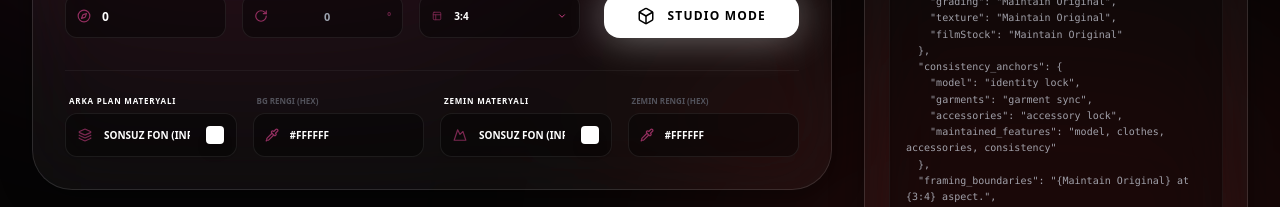
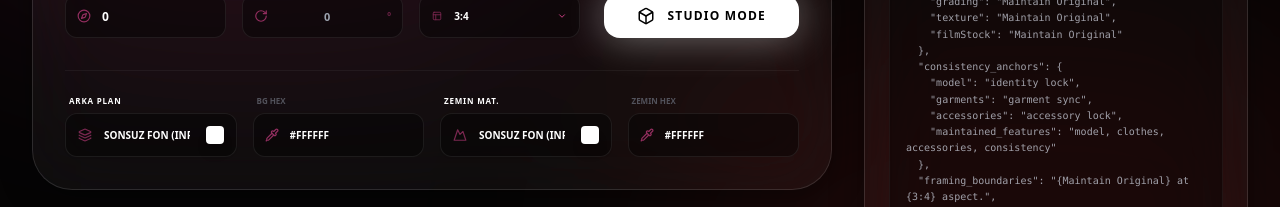
Before and after one commit to cadoky/re-angle-offline, a React (Vite) app: page / in a window 1280 px wide. Both pictures are taken after a click on the button "STUDIO MODE". Shown: the part 823-1030 px from the top of the page. Built offline with nearby package versions, Linux system fonts and the light colour scheme.

Commit message:
Add files via upload

```diff
--- a/App.tsx
+++ b/App.tsx
@@ -152,7 +152,7 @@ const SelectorComponent: React.FC<SelectorProps> = ({ label, icon, value, option
   }, []);
 
   return (
-    <div className="dropdown-container w-full relative" ref={selRef}>
+    <div className="dropdown-container w-full relative" ref={selRef} style={{ zIndex: isOpen ? 50 : undefined }}>
       {label && <label className={`text-[8px] font-black uppercase tracking-widest px-1 flex items-center gap-2 mb-1.5 font-bold ${disabled ? 'text-zinc-700' : 'text-white'}`}>{label}</label>}
       <div className={`w-full flex items-center gap-2 text-[10px] font-black glass-input px-3 py-2.5 rounded-xl border border-white/10 hover:border-pink-500/40 shadow-sm transition-all ${disabled ? 'cursor-not-allowed opacity-50' : 'cursor-pointer'}`}>
         <span className={`opacity-50 ${disabled ? 'text-zinc-700' : 'text-pink-500'}`}>{icon}</span>
@@ -183,7 +183,7 @@ const SelectorComponent: React.FC<SelectorProps> = ({ label, icon, value, option
 // --- COMPONENT: DropdownComponent ---
 const DropdownComponent: React.FC<DropdownProps> = ({ label, icon, value, options: menuOptions, translations: menuTranslations, isOpen, setOpen, onChange, menuRef }) => {
   return (
-    <div className="dropdown-container w-full relative" ref={menuRef}>
+    <div className="dropdown-container w-full relative" ref={menuRef} style={{ zIndex: isOpen ? 50 : undefined }}>
       <span className="text-[8px] font-black text-zinc-600 uppercase mb-1.5 block tracking-widest px-1 text-white font-bold">{label}</span>
       <button onClick={(e) => { e.stopPropagation(); setOpen(!isOpen); }} className="w-full flex items-center gap-3 text-[11px] font-black border border-white/10 px-4 py-3 rounded-xl bg-black/40 hover:border-pink-500/40 shadow-lg justify-between transition-all cursor-pointer">
         <div className="flex items-center gap-2 text-pink-500">{icon} <span className="text-white truncate max-w-[120px] uppercase font-bold">{safeString(value)}</span></div>
@@ -309,12 +309,12 @@ const App: React.FC = () => {
         scale !== 'Maintain Original' ? `{${scaleProtocol[scale] || safeString(scale)}}` : null,
         pose !== 'Maintain Original' ? `{${pose.toLowerCase()} pose}` : null,
 
-        // Injected parameters that were previously missing from output
-        lighting !== 'Maintain Original' ? `{${lighting}}` : null,
-        style !== 'Maintain Original' ? `{${style}}` : null,
-        grading !== 'Maintain Original' ? `{${grading}}` : null,
-        texture !== 'Maintain Original' ? `{${texture}}` : null,
-        filmStock !== 'Maintain Original' ? `{${filmStock}}` : null,
+        // Ensure lighting, style, etc. are correctly included in final technical string
+        lighting !== 'Maintain Original' ? `{lighting: ${lighting}}` : null,
+        style !== 'Maintain Original' ? `{style: ${style}}` : null,
+        grading !== 'Maintain Original' ? `{grading: ${grading}}` : null,
+        texture !== 'Maintain Original' ? `{texture: ${texture}}` : null,
+        filmStock !== 'Maintain Original' ? `{film stock: ${filmStock}}` : null,
 
         `{match ref: ${fullMaintainedList}}`,
         `Aspect Ratio ${ratio}`
@@ -580,7 +580,7 @@ const App: React.FC = () => {
           aperture: 'f/2.8',
           texture: 'Matte Finish',
           scale: 'Extreme Wide Shot',
-          pose: 'Back View', // Custom mapped to Back
+          pose: 'Three-Quarter Turn',
           angle: 'Low Angle',
           ratio: '2.39:1'
         }
@@ -686,7 +686,7 @@ const App: React.FC = () => {
           aperture: 'f/1.4',
           texture: 'Soft Skin Gloss',
           scale: 'Wide Shot (General)',
-          pose: 'Back View',
+          pose: 'Three-Quarter Turn',
           angle: 'Low Angle',
           ratio: '16:9'
         }
@@ -771,18 +771,7 @@ const App: React.FC = () => {
     setAperture(randomScenario.settings.aperture);
     setTexture(randomScenario.settings.texture);
     setScale(randomScenario.settings.scale);
-
-    // Handle special pose cases if needed, otherwise direct map
-    if (randomScenario.settings.pose === 'Back View') {
-       setPose('Back View'); // Ensure this exists in options if used, or map to 'Rear' equivalent if needed.
-       // Actually 'Back View' isn't in original options, mapping to 'Rear' equivalent in angle, but 'Back' pose isn't standard.
-       // Let's map to 'Maintain Original' or a safe default if not in list.
-       // Checking original options: 'Frontal Standing', '90 Profile View', 'Three-Quarter Turn', 'Sitting / Crouching', 'Dynamic Movement', 'Over the Shoulder'
-       setPose('Three-Quarter Turn'); // Fallback for safety or add to options.
-    } else {
     setPose(randomScenario.settings.pose);
-    }
-
     setAngle(randomScenario.settings.angle);
     setRatio(randomScenario.settings.ratio);
 
@@ -828,11 +817,12 @@ const App: React.FC = () => {
       </div>
 
       <style dangerouslySetInnerHTML={{ __html: `
-        .glass-panel { background: rgba(255, 255, 255, 0.04); backdrop-filter: blur(40px) saturate(180%); border: 1px solid rgba(255, 255, 255, 0.12); box-shadow: 0 8px 32px 0 rgba(0, 0, 0, 0.4); isolation: isolate; }
+        /* Removed isolation: isolate to allow z-index to work globally across panels on mobile */
+        .glass-panel { background: rgba(255, 255, 255, 0.04); backdrop-filter: blur(40px) saturate(180%); border: 1px solid rgba(255, 255, 255, 0.12); box-shadow: 0 8px 32px 0 rgba(0, 0, 0, 0.4); }
         .glass-input { background: rgba(0, 0, 0, 0.4); border: 1px solid rgba(255, 255, 255, 0.08); transition: all 0.3s; height: 44px; }
         .glass-input:focus { border-color: rgba(236, 72, 153, 0.4); outline: none; }
         .glass-input:disabled { opacity: 0.2; cursor: not-allowed; }
-        .dropdown-menu { background: #000000 !important; border: 1px solid rgba(255, 255, 255, 0.25) !important; z-index: 999999 !important; position: absolute; left: 0; right: 0; max-height: 300px; overflow-y: auto; border-radius: 1rem; margin-top: 0.25rem; width: 100%; }
+        .dropdown-menu { background: #000000 !important; border: 1px solid rgba(255, 255, 255, 0.25) !important; z-index: 1000 !important; position: absolute; left: 0; right: 0; max-height: 300px; overflow-y: auto; border-radius: 1rem; margin-top: 0.25rem; width: 100%; }
         .dropdown-item { background: #000000 !important; color: #ffffff !important; transition: all 0.2s; cursor: pointer; border-bottom: 1px solid rgba(255,255,255,0.05); font-weight: bold; padding: 0.75rem 1rem; font-size: 10px; text-transform: uppercase; text-align: left; }
         .dropdown-item:hover { background: #111111 !important; color: #db2777 !important; }
         .angle-btn { transition: all 0.3s cubic-bezier(0.4, 0, 0.2, 1); cursor: pointer; }
@@ -878,9 +868,10 @@ const App: React.FC = () => {
           </div>
         </header>
 
-        <div className="grid grid-cols-1 lg:grid-cols-12 gap-8 items-start mb-8">
-          <div className="lg:col-span-8 flex flex-col gap-6">
-            <div className="glass-panel p-8 rounded-[2.5rem] shadow-2xl flex flex-col gap-8">
+        {/* Added relative z-index to children containers to ensure they stack correctly on mobile */}
+        <div className="grid grid-cols-1 lg:grid-cols-12 gap-8 items-start mb-8 relative">
+          <div className="lg:col-span-8 flex flex-col gap-6 relative z-20">
+            <div className="glass-panel p-8 rounded-[2.5rem] shadow-2xl flex flex-col gap-8 relative">
               <div className="flex flex-col md:flex-row gap-10 items-center">
                 <div className="flex flex-col items-center gap-4 shrink-0">
                   <div className="relative w-40 h-40 flex items-center justify-center">
@@ -917,7 +908,7 @@ const App: React.FC = () => {
                 </div>
               </div>
 
-              <div className="border-y border-white/10 py-6 bg-white/[0.01] -mx-8 px-8 grid grid-cols-1 md:grid-cols-3 gap-4">
+              <div className="border-y border-white/10 py-6 bg-white/[0.01] -mx-8 px-8 grid grid-cols-1 md:grid-cols-3 gap-4 relative z-50">
                   <DropdownComponent label="Teknik Açı" icon={<Move size={18} />} value={((translations.angles as Record<string, string>)[angle])} options={options.angles} translations={translations.angles as Record<string, string>} isOpen={isAngleMenuOpen} setOpen={setIsAngleMenuOpen} onChange={setAngle} menuRef={angleMenuRef} />
                   <DropdownComponent label="Plan Ayarları" icon={<Maximize2 size={18} />} value={((translations.scales as Record<string, string>)[scale])} options={options.scales} translations={translations.scales as Record<string, string>} isOpen={isScaleMenuOpen} setOpen={setIsScaleMenuOpen} onChange={setScale} menuRef={scaleMenuRef} />
                   <DropdownComponent label="Model Pozu" icon={<PersonStanding size={20} />} value={((translations.poses as Record<string, string>)[pose])} options={options.poses} translations={translations.poses as Record<string, string>} isOpen={isPoseMenuOpen} setOpen={setIsPoseMenuOpen} onChange={setPose} menuRef={poseMenuRef} />
@@ -927,12 +918,12 @@ const App: React.FC = () => {
                   <section className="space-y-4">
                     <h3 className="text-zinc-500 text-[10px] font-black uppercase tracking-[0.4em] flex items-center gap-2 mb-2"><Palette size={14} className="text-pink-500" /> Art Direction</h3>
                     <div className="grid grid-cols-2 gap-4">
-                        <SelectorComponent label="Aydınlatma" icon={<Sun size={12} />} value={lighting} options={options.lights} onChange={setLighting} translations={translations.lights as Record<string, string>} disabled={false} />
-                        <SelectorComponent label="Renk Grading" icon={<Palette size={12} />} value={grading} options={options.grading} onChange={setGrading} translations={translations.grading as Record<string, string>} disabled={false} />
+                        <SelectorComponent label="Aydınlatma" icon={<Sun size={12} />} value={lighting} options={options.lights} onChange={setLighting} translations={translations.lights as Record<string, string>} />
+                        <SelectorComponent label="Renk Grading" icon={<Palette size={12} />} value={grading} options={options.grading} onChange={setGrading} translations={translations.grading as Record<string, string>} />
                     </div>
                     <div className="grid grid-cols-2 gap-4">
-                        <SelectorComponent label="Cilt Dokusu" icon={<Fingerprint size={12} />} value={texture} options={options.texture} onChange={setTexture} translations={translations.texture as Record<string, string>} disabled={false} />
-                        <SelectorComponent label="Görsel Stil" icon={<Sparkles size={12} />} value={style} options={options.styles} onChange={setStyle} translations={translations.styles as Record<string, string>} disabled={false} />
+                        <SelectorComponent label="Cilt Dokusu" icon={<Fingerprint size={12} />} value={texture} options={options.texture} onChange={setTexture} translations={translations.texture as Record<string, string>} />
+                        <SelectorComponent label="Görsel Stil" icon={<Sparkles size={12} />} value={style} options={options.styles} onChange={setStyle} translations={translations.styles as Record<string, string>} />
                     </div>
                   </section>
                   <section className="space-y-4">
@@ -943,12 +934,12 @@ const App: React.FC = () => {
                     </div>
                     <div className="grid grid-cols-2 gap-4">
                         <SelectorComponent label="Diyafram" icon={<Gauge size={12} />} value={aperture} options={options.apertures} onChange={setAperture} />
-                        <SelectorComponent label="Film Stock" icon={<Film size={12} />} value={filmStock} options={options.films} onChange={setFilmStock} translations={translations.films as Record<string, string>} disabled={false} />
+                        <SelectorComponent label="Film Stock" icon={<Film size={12} />} value={filmStock} options={options.films} onChange={setFilmStock} translations={translations.films as Record<string, string>} />
                     </div>
                   </section>
               </div>
 
-              <div className="border-t border-white/5 pt-6 flex flex-col md:flex-row gap-6 items-end">
+              <div className="border-t border-white/5 pt-6 flex flex-col md:flex-row gap-6 items-end relative z-0">
                   <div className="grid grid-cols-3 gap-4 flex-1 w-full">
                     <div className="flex flex-col">
                         <span className="text-[8px] font-black text-zinc-600 uppercase mb-1.5 block px-1">Yön (° Orbital)</span>
@@ -964,15 +955,16 @@ const App: React.FC = () => {
                     </div>
                   </div>
 
-                  <button onClick={() => setIsStudioMode(!isStudioMode)} className={`studio-btn px-8 rounded-2xl flex items-center gap-3 font-black text-[12px] uppercase tracking-widest border border-white/10 shadow-xl ${isStudioMode ? 'active' : 'bg-white/5 text-white hover:bg-white/10'}`}>
+                  <button onClick={() => setIsStudioMode(!isStudioMode)} className={`studio-btn px-8 rounded-2xl flex items-center gap-3 font-black text-[12px] uppercase tracking-widest border border-white/10 shadow-xl shrink-0 ${isStudioMode ? 'active' : 'bg-white/5 text-white hover:bg-white/10'}`}>
                     <Box size={18} className={isStudioMode ? 'text-black' : 'text-pink-500'} /> Studio Mode
                   </button>
               </div>
 
               {/* STUDIO ENVIRONMENT SUB-CONTROLS */}
-              <div className={`grid grid-cols-1 md:grid-cols-4 gap-4 pt-6 border-t border-white/5 transition-all duration-700 ${isStudioMode ? 'opacity-100 translate-y-0 visible' : 'opacity-0 translate-y-4 invisible h-0 overflow-hidden'}`}>
+              {/* Added relative z-index to dropdowns within this expanded section to avoid clipping */}
+              <div className={`grid grid-cols-2 md:grid-cols-4 gap-4 pt-6 border-t border-white/5 transition-all duration-700 relative z-30 ${isStudioMode ? 'opacity-100 translate-y-0 visible' : 'opacity-0 translate-y-4 invisible h-0 overflow-hidden'}`}>
                   <SelectorComponent
-                    label="Arka Plan Materyali"
+                    label="Arka Plan"
                     icon={<Layers size={14} />}
                     value={studioBgTexture}
                     options={translations.studioTextures as string[]}
@@ -980,11 +972,11 @@ const App: React.FC = () => {
                     colorPicker={{ val: studioBgColor, set: setStudioBgColor }}
                   />
                   <div className="flex flex-col">
-                    <span className="text-[8px] font-black text-zinc-600 uppercase mb-1.5 block px-1 text-white font-bold">Bg Rengi (HEX)</span>
+                    <span className="text-[8px] font-black text-zinc-600 uppercase mb-1.5 block px-1 text-white font-bold">Bg HEX</span>
                     <div className="relative flex items-center"><Pipette className="absolute left-3 text-pink-500 opacity-60" size={14} /><input type="text" value={studioBgColor} onChange={(e) => setStudioBgColor(e.target.value)} className="w-full glass-input rounded-xl pl-9 pr-4 py-2.5 text-[10px] font-bold uppercase" /></div>
                   </div>
                   <SelectorComponent
-                    label="Zemin Materyali"
+                    label="Zemin Mat."
                     icon={<Mountain size={14} />}
                     value={studioFloorTexture}
                     options={translations.floorTextures as string[]}
@@ -992,20 +984,20 @@ const App: React.FC = () => {
                     colorPicker={{ val: studioFloorColor, set: setStudioFloorColor }}
                   />
                   <div className="flex flex-col">
-                    <span className="text-[8px] font-black text-zinc-600 uppercase mb-1.5 block px-1 text-white font-bold">Zemin Rengi (HEX)</span>
+                    <span className="text-[8px] font-black text-zinc-600 uppercase mb-1.5 block px-1 text-white font-bold">Zemin HEX</span>
                     <div className="relative flex items-center"><Pipette className="absolute left-3 text-pink-500 opacity-60" size={14} /><input type="text" value={studioFloorColor} onChange={(e) => setStudioFloorColor(e.target.value)} className="w-full glass-input rounded-xl pl-9 pr-4 py-2.5 text-[10px] font-bold uppercase" /></div>
                   </div>
               </div>
             </div>
           </div>
 
-          <div className="lg:col-span-4 flex flex-col gap-6">
-            <div className="glass-panel p-4 rounded-[1.5rem] space-y-2">
+          <div className="lg:col-span-4 flex flex-col gap-6 relative z-10">
+            <div className="glass-panel p-4 rounded-[1.5rem] space-y-2 relative">
                 <div className="flex items-center gap-2 px-1"><EyeOff size={14} className="text-red-500" /><span className="text-[10px] font-black uppercase text-zinc-400 font-bold">Negative Prompt</span></div>
                 <textarea value={negativePrompt} onChange={(e) => setNegativePrompt(e.target.value)} rows={2} className="w-full glass-input !h-16 rounded-xl px-3 py-2 text-[10px] text-zinc-400 select-all leading-relaxed" />
             </div>
 
-            <div className="glass-panel p-6 rounded-[2.5rem] flex-1 flex flex-col min-h-[450px]">
+            <div className="glass-panel p-6 rounded-[2.5rem] flex-1 flex flex-col min-h-[450px] relative">
                 <div className="flex items-center justify-between mb-4 px-2">
                     <div className="flex items-center gap-2"><Code size={16} className="text-pink-500" /><span className="text-[11px] font-black uppercase tracking-widest text-white font-bold">JSON Prompt</span></div>
                     {copied && <span className="text-[10px] font-black text-green-500 uppercase animate-pulse font-bold">Kopyalandı!</span>}
```
Lines whose indentation alone changed are shown as unchanged.
